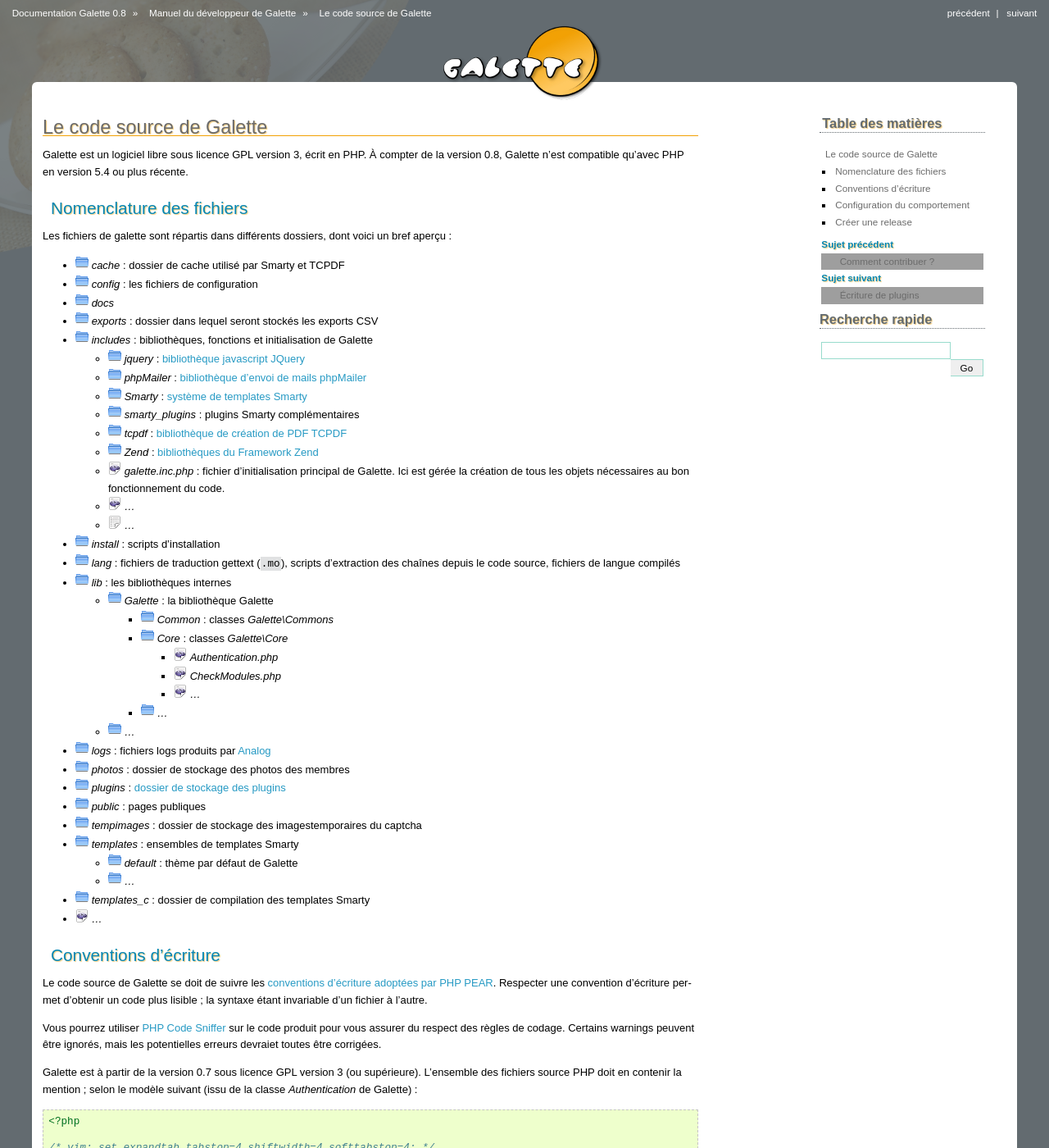
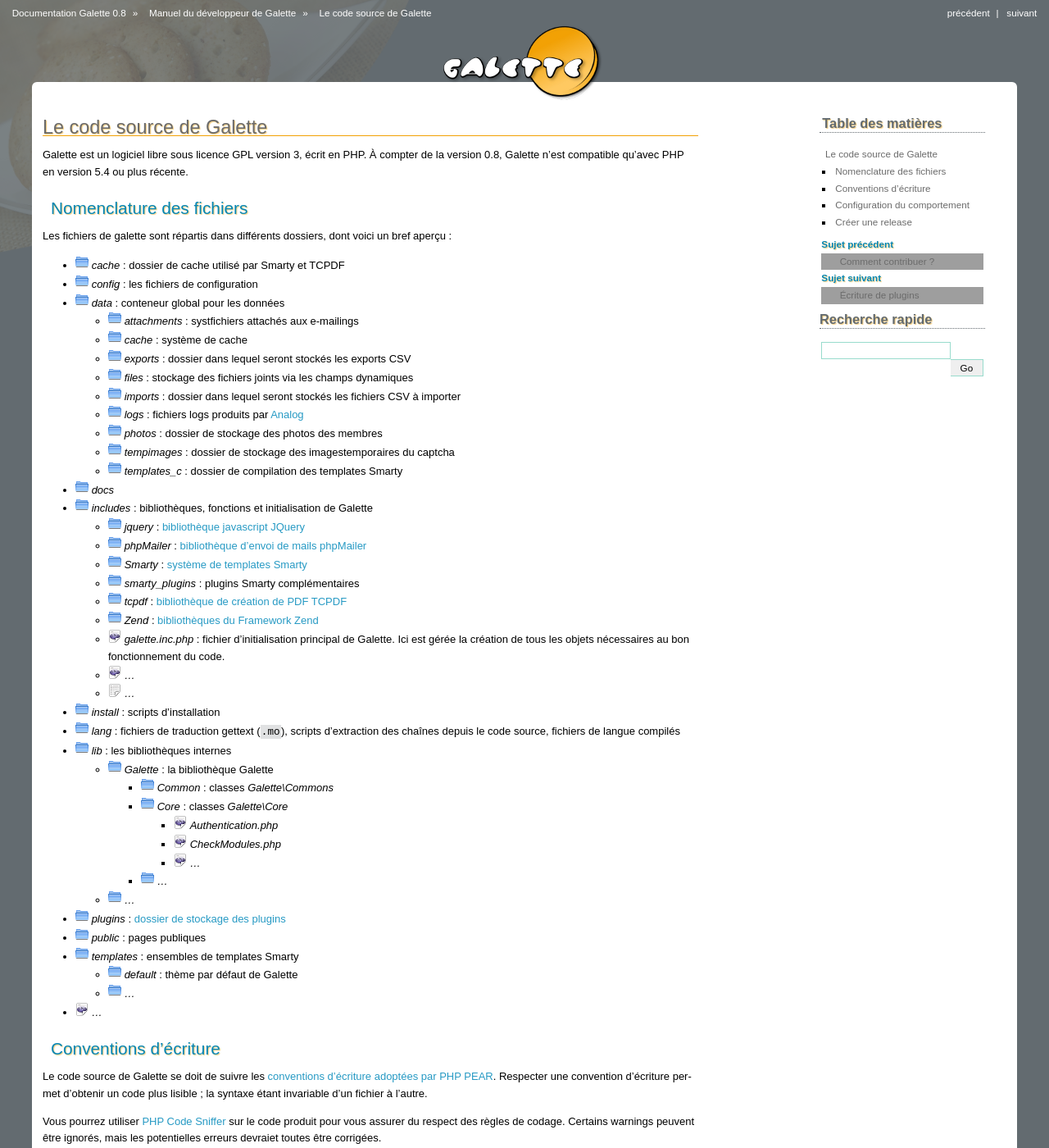
Before and after one commit to galette/galettedoc, a Sphinx documentation site: the page built from source/development/codage.rst, in a window 1280 px wide and 1400 px high. Shown: the whole window at 82% size. Built offline with Sphinx 7.4.7, drawn with Linux system fonts in a browser that asks for light colours; some of the changed text lies outside the part shown; grey boxes are pictures that could not be loaded.

Commit message:
Nomenclature des sources

```diff
--- a/source/development/codage.rst
+++ b/source/development/codage.rst
@@ -15,8 +15,19 @@
 
 * |folder| `cache` : dossier de cache utilisé par Smarty et TCPDF
 * |folder| `config` : les fichiers de configuration
+* |folder| `data` : conteneur global pour les données
+
+  * |folder| `attachments` : systfichiers attachés aux e-mailings
+  * |folder| `cache` : système de cache
+  * |folder| `exports` : dossier dans lequel seront stockés les exports CSV
+  * |folder| `files` : stockage des fichiers joints via les champs dynamiques
+  * |folder| `imports` : dossier dans lequel seront stockés les fichiers CSV à importer
+  * |folder| `logs` : fichiers logs produits par :ref:`Analog <galettelog>`
+  * |folder| `photos` : dossier de stockage des photos des membres
+  * |folder| `tempimages` : dossier de stockage des imagestemporaires du captcha
+  * |folder| `templates_c` : dossier de compilation des templates Smarty
+
 * |folder| `docs`
-* |folder| `exports` : dossier dans lequel seront stockés les exports CSV
 * |folder| `includes` : bibliothèques, fonctions et initialisation de Galette
 
   * |folder| `jquery` : :ref:`bibliothèque javascript JQuery <ui>`
```
Also changed, not shown: other parts of source/development/codage.rst (+1 -5 lines).
